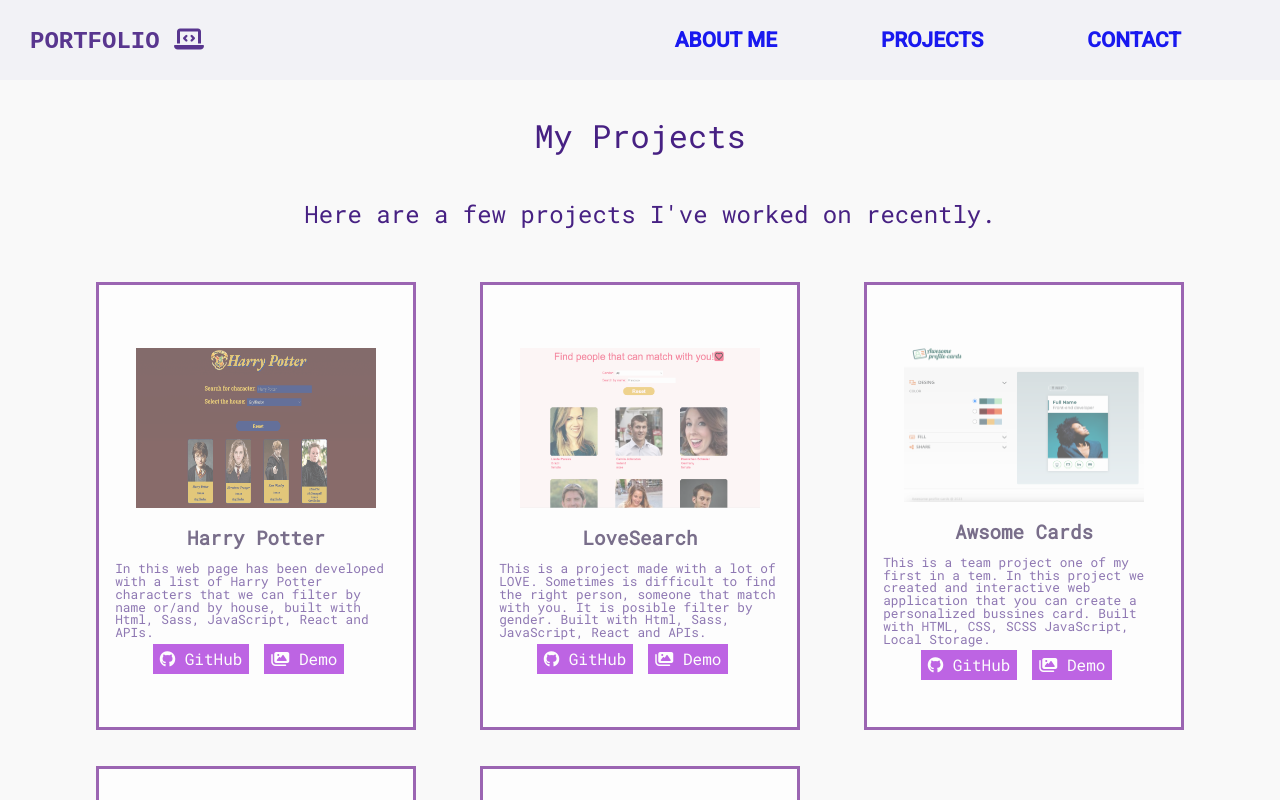
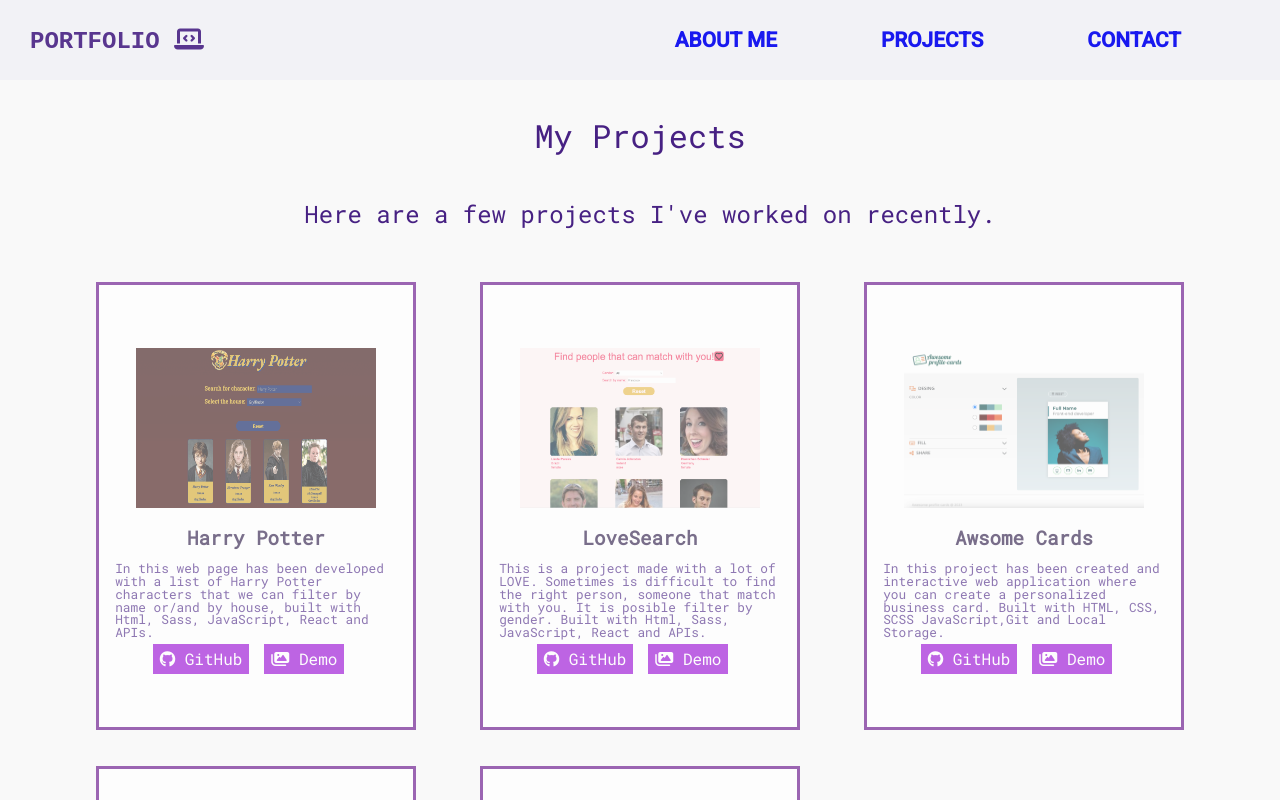
Before and after one commit to patriciabog/PortfolioPatricia, a React (Create React App) app: page / in a window 1280 px wide. Both pictures are taken after a click on the item "PROJECTS". Shown: the top 800 px of the page. Built offline with nearby package versions, Linux system fonts and the light colour scheme.

Commit message:
add text in projects

```diff
--- a/src/components/Projects.js
+++ b/src/components/Projects.js
@@ -40,7 +40,7 @@
                 <article className='projects__article'>
                      <img className='projects__article__img' src={awsomeCards} alt="awsomeCards" />
                         <h4 className='projects__article__title'>Awsome Cards </h4>
-                        <p className='projects__article__p'>This is a team project one of my first in a tem. In this project we created and interactive web application that you can create a personalized bussines card. Built with HTML, CSS, SCSS JavaScript, Local Storage.</p>
+                        <p className='projects__article__p'> In this project has been created and interactive web application where you can create a personalized business card. Built with HTML, CSS, SCSS JavaScript,Git and Local Storage.</p>
                         <div className='projects__article__links'>
                              <a href="https://github.com/patriciabog/AwsomeCards" target='blank' className='projects__article__links__icon'> <i class="fa-brands fa-github" ></i> GitHub</a>
 
@@ -52,7 +52,7 @@
                 <article className='projects__article'>
                      <img className='projects__article__img' src={guessNumber} alt="guessNumber" />
                         <h4 className='projects__article__title'>Guess the Number </h4>
-                        <p className='projects__article__p'>In this game you have to try to guess the number, below you can see how many times you are trying, if it is not the correct one you can try again. Built with HTML, CSS and JavaScript</p>
+                        <p className='projects__article__p'>In this game you have to try to guess the number, below you can see how many times you are trying, if it is not the correct one you can try again. Built with HTML, CSS and JavaScript.</p>
                         <div className='projects__article__links'>
                              <a href="https://github.com/patriciabog/Guess-the-number" target='blank' className='projects__article__links__icon'> <i class="fa-brands fa-github" ></i> GitHub</a>
 
```
